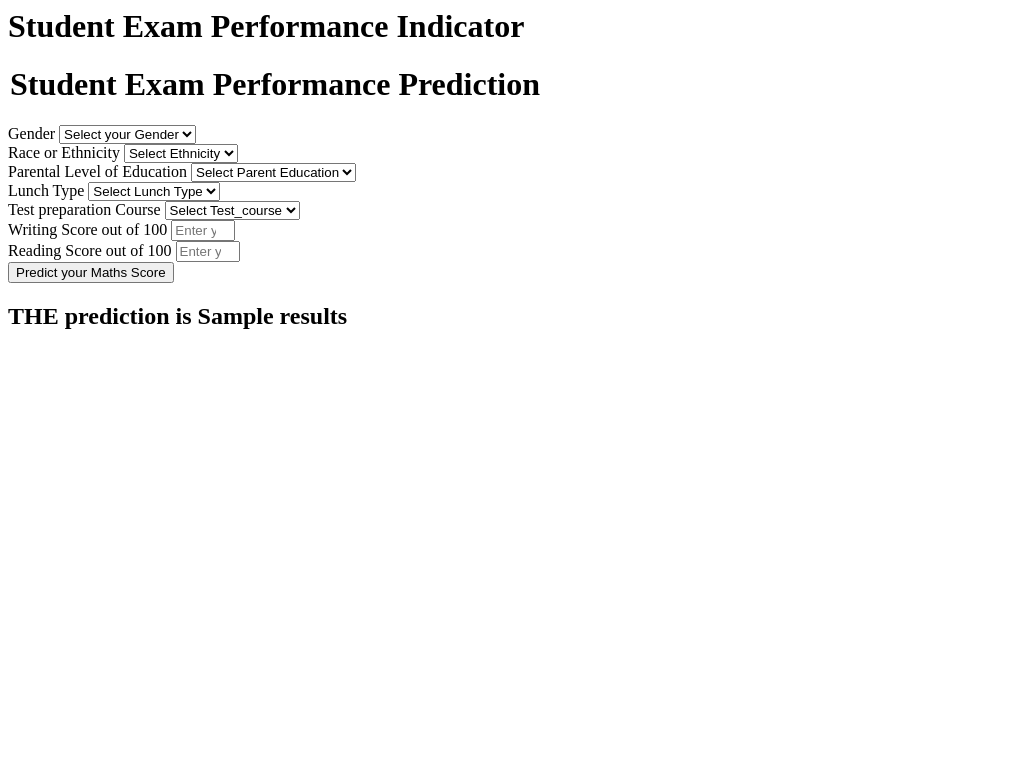
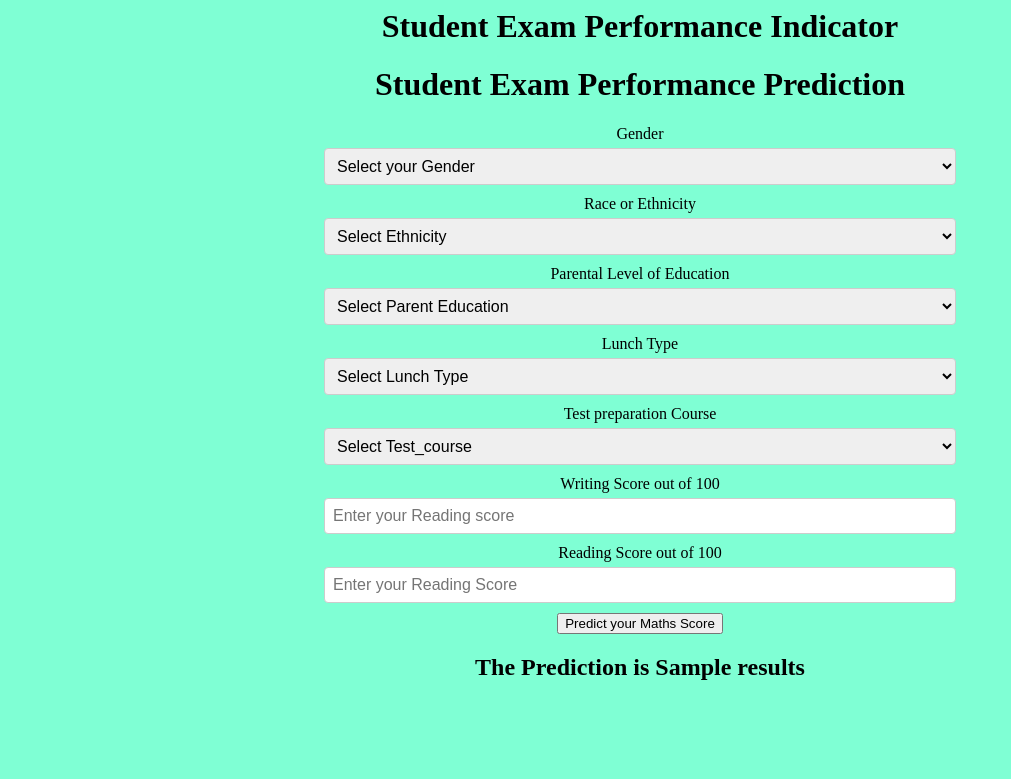
Before and after one commit to qazi-humayoon/Student-Performance-Indicator, a Flask app: template templates/home.html in a window 1280 px wide. Shown: the top 779 px of the page, without its empty margins (0-1011 px from the left). Run offline with Flask 3, Linux system fonts and the light colour scheme; the template is opened without the code that fills it: most values are stand-ins (such as "Sample title", 1, 10 or a date in 2020).

Commit message:
Prediction Pipeline

```diff
--- a/templates/home.html
+++ b/templates/home.html
@@ -1,111 +1,94 @@
 <html>
-<body>
+<body style="background-color: aquamarine;">
     <div class="login">
-       <h1>Student Exam Performance Indicator</h1>
+       <b><h1 style="text-align: center;">Student Exam Performance Indicator</h1></b>
 
-       <form action="{{ url_for('predict_datapoint')}}" method="post">
+       <form action="{{ url_for('predict_datapoint')}}" method="post" style="text-align: center;">
         <h1>
-            <legend>Student Exam Performance Prediction</legend>
+            <legend >Student Exam Performance Prediction</legend>
         </h1>
+    <style>
+        .form-label {
+            display: block;
+            margin-bottom: 5px;
+        }
+
+        .form-control {
+            width: 50%;
+            padding: 8px;
+            font-size: 16px;
+            border: 1px solid #ccc;
+            border-radius: 4px;
+            margin-bottom: 10px;
+        }
+    </style>
+
+    <form>
         <div class="mb-3">
             <label class="form-label">Gender</label>
-            <select class="form-control" name="gender" placeholder="Enter you Gender" required>
+            <select class="form-control" name="gender" placeholder="Enter your Gender" required>
                 <option class="placeholder" selected disabled value="">Select your Gender</option>
-                <option value="male">
-                    Male
-                </option>
-                <option value="female">
-                    Female
-                </option>
+                <option value="male">Male</option>
+                <option value="female">Female</option>
             </select>
         </div>
         <div class="mb-3">
             <label class="form-label">Race or Ethnicity</label>
-            <select class="form-control" name="ethnicity" placeholder="Enter you ethnicity" required>
+            <select class="form-control" name="ethnicity" placeholder="Enter your ethnicity" required>
                 <option class="placeholder" selected disabled value="">Select Ethnicity</option>
-                <option value="group A">
-                    Group A
-                </option>
-                <option value="group B">
-                    Group B
-                </option>
-                <option value="group C">
-                    Group C
-                </option>
-                <option value="group D">
-                    Group D
-                </option>
-                <option value="group E">
-                    Group E
-                </option>
+                <option value="group A">Group A</option>
+                <option value="group B">Group B</option>
+                <option value="group C">Group C</option>
+                <option value="group D">Group D</option>
+                <option value="group E">Group E</option>
             </select>
         </div>
         <div class="mb-3">
             <label class="form-label">Parental Level of Education</label>
-            <select class="form-control" name="parental_level_of_education"
-                placeholder="Enter you Parent Education" required>
+            <select class="form-control" name="parental_level_of_education" placeholder="Enter your Parent Education"
+                required>
                 <option class="placeholder" selected disabled value="">Select Parent Education</option>
-                <option value="associate's degree">
-                    associate's degree
-                </option>
-                <option value="bachelor's degree">
-                    bachelor's degree
-                </option>
-                <option value="high school">
-                    high school
-                </option>
-                <option value="master's degree">
-                    master's degree
-                </option>
-                <option value="some college">
-                    some college
-                </option>
-                <option value="some high school">
-                    some high school
-                </option>
+                <option value="associate's degree">associate's degree</option>
+                <option value="bachelor's degree">bachelor's degree</option>
+                <option value="high school">high school</option>
+                <option value="master's degree">master's degree</option>
+                <option value="some college">some college</option>
+                <option value="some high school">some high school</option>
             </select>
         </div>
         <div class="mb-3">
             <label class="form-label">Lunch Type</label>
-            <select class="form-control" name="lunch" placeholder="Enter you Lunch" required>
+            <select class="form-control" name="lunch" placeholder="Enter your Lunch" required>
                 <option class="placeholder" selected disabled value="">Select Lunch Type</option>
-                <option value="free/reduced">
-                    free/reduced
-                </option>
-                <option value="standard">
-                    standard
-                </option>
+                <option value="free/reduced">free/reduced</option>
+                <option value="standard">standard</option>
             </select>
         </div>
         <div class="mb-3">
             <label class="form-label">Test preparation Course</label>
-            <select class="form-control" name="test_preparation_course" placeholder="Enter you Course"
-                required>
+            <select class="form-control" name="test_preparation_course" placeholder="Enter your Course" required>
                 <option class="placeholder" selected disabled value="">Select Test_course</option>
-                <option value="none">
-                    None
-                </option>
-                <option value="completed">
-                    Completed
-                </option>
+                <option value="none">None</option>
+                <option value="completed">Completed</option>
             </select>
         </div>
         <div class="mb-3">
             <label class="form-label">Writing Score out of 100</label>
-            <input class="form-control" type="number" name="reading_score"
-                placeholder="Enter your Reading score" min='0' max='100' />
+            <input class="form-control" type="number" name="reading_score" placeholder="Enter your Reading score" min='0'
+                max='100' />
         </div>
         <div class="mb-3">
             <label class="form-label">Reading Score out of 100</label>
-            <input class="form-control" type="number" name="writing_score"
-                placeholder="Enter your Reading Score" min='0' max='100' />
+            <input class="form-control" type="number" name="writing_score" placeholder="Enter your Reading Score" min='0'
+                max='100' />
         </div>
         <div class="mb-3">
             <input class="btn btn-primary" type="submit" value="Predict your Maths Score" required />
         </div>
     </form>
-    <h2>
-       THE  prediction is {{results}}
+
+    <h2 style="text-align: center;">
+       The  Prediction is {{results}}
     </h2>
    <body>
 </html>
```
